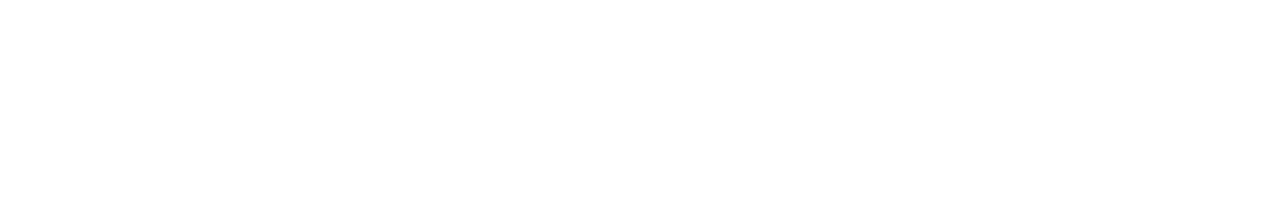
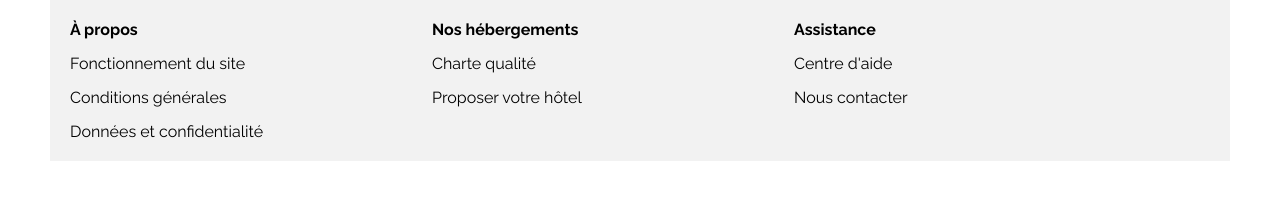
Before and after one commit to AngieLeutard/booki2, a plain HTML site: page index.html in a window 1280 px wide. Drawn offline with Linux system fonts and the light colour scheme.

Commit message:
added footer

```diff
--- a/index.html
+++ b/index.html
@@ -10,5 +10,54 @@
         <!-- <link rel="icon" href="assets/favicon.ico" /> -->
     </head>
     <body>
+        <header class="header_wrapper wrapper">
+
+        </header>
+        <section class="search_wrapper wrapper">
+
+        </section>
+        <main class="main_wrapper wrapper">
+
+        </main>
+        <aside class="aside_wrapper wrapper">
+
+        </aside>
+        <section class="activities_wrapper wrapper">
+
+        </section>
+        <footer class="footer_wrapper wrapper">
+            <div class="wrapper lists_container width">
+                <ul class="wrapper list_wrapper">
+                    <li class="text text_title text_card">À propos</li>
+                    <li>
+                        <a class="text text_info" href="#">Fonctionnement du site</a>
+                    </li>
+                    <li>
+                        <a class="text text_info" href="#">Conditions générales</a>
+                    </li>
+                    <li>
+                        <a class="text text_info" href="#">Données et confidentialité</a>
+                    </li>
+                </ul>
+                <ul class="wrapper list_wrapper">
+                    <li class="text text_title text_card">Nos hébergements</li>
+                    <li>
+                        <a class="text text_info" href="#">Charte qualité</a>
+                    </li>
+                    <li>
+                        <a class="text text_info" href="#">Proposer votre hôtel</a>
+                    </li>
+                </ul>
+                <ul class="wrapper list_wrapper">
+                    <li class="text text_title text_card">Assistance</li>
+                    <li>
+                        <a class="text text_info" href="#">Centre d'aide</a>
+                    </li>
+                    <li>
+                        <a class="text text_info" href="#">Nous contacter</a>
+                    </li>
+                </ul>
+            </div>
+        </footer>
     </body>
 </html>
--- a/style.css
+++ b/style.css
@@ -15,13 +15,39 @@
     --light-blue:#DEEBFF;
     --blue: #0065FC;
     --grey: #D9D9D9;
-    --dark-grey: #F2F2F2;
+    --light-grey: #F2F2F2;
 
     /* General var-colors */
     --text-color: var(--black);
 }
 
-/* General Text */
+
+/*** ** * Reset * ** ***/
+
+html {
+    height: 100%;
+    scroll-behavior: smooth;
+    box-sizing: border-box;
+}
+
+body {
+    max-width: 1440px;
+    margin: 0 auto;
+    padding-left: 50px;
+    padding-right: 50px;
+}
+
+button, p, span, h1, h2, h3, h4, h5, ul, li, div, a {
+    margin: 0;
+    padding: 0;
+    border: none;
+    list-style: none;
+    background: none;
+    text-decoration: none;
+}
+
+
+/*** ** * GENERAL TEXT * ** ***/
 
 .text {
     font-family: var(--font);
@@ -48,3 +74,63 @@
 .text_header {
     color: var(--blue);
 }
+
+
+/*** ** * GENERAL CSS * ** ***/
+
+.wrapper {
+    display: flex;
+}
+
+.width {
+    width: 100%;
+}
+
+/* FOOTER */
+
+.footer_wrapper {
+    background-color: var(--light-grey);
+    padding: 20px;
+}
+
+.lists_container {
+    flex-direction: row;
+    gap: 20px;
+}
+
+.list_wrapper {
+    flex-direction: column;
+    width: 30%;
+    gap: 15px;
+}
+
+/*** ** * MEDIA QUERIES * ** ***/
+
+@media screen and (max-width: 1024px) {
+
+/* FOOTER */
+
+.lists_container {
+    gap: 30px;
+}
+
+}
+
+@media screen and (max-width: 650px) {
+
+/* FOOTER */
+
+.footer_wrapper {
+    padding: 30px;
+}
+
+.lists_container {
+    flex-direction: column;
+    gap: 50px;
+}
+
+.list_wrapper {
+    width: 70%;
+}
+
+}
```
